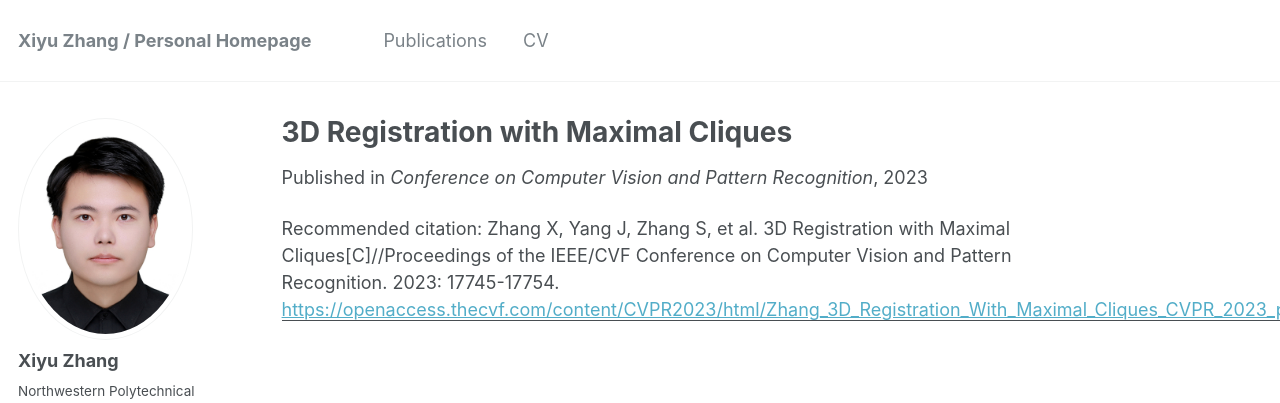
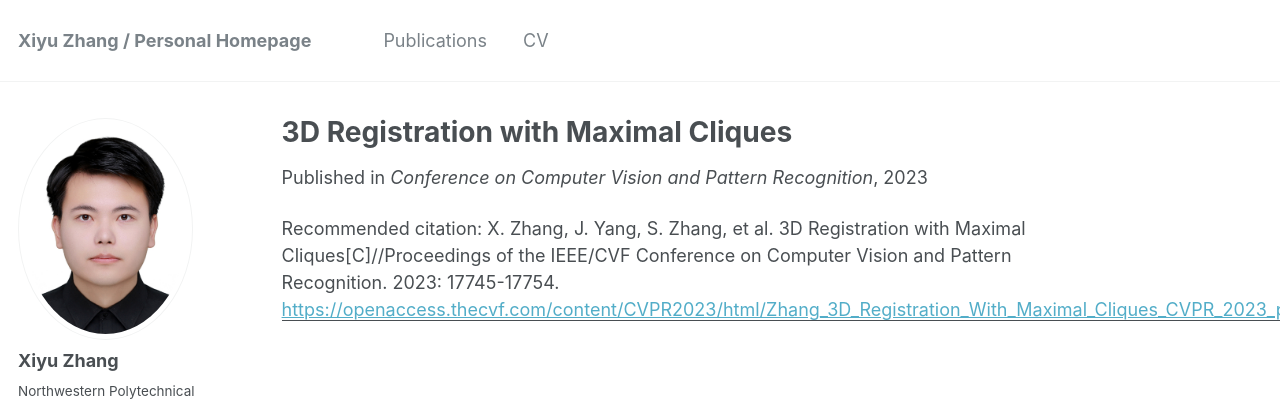
Before and after one commit to zhangxy0517/zhangxy0517.github.io, a Jekyll site: the page built from _publications/MAC.md, in a window 1280 px wide. Shown: the top 403 px of the page. Built offline with Jekyll 4.4.1, drawn with Linux system fonts in a browser that asks for light colours; some web fonts are replaced.

Commit message:
Update MAC.md

```diff
--- a/_publications/MAC.md
+++ b/_publications/MAC.md
@@ -6,5 +6,5 @@ excerpt: 'Best Student Paper Award of CVPR2023🏆'
 date: 2023-6-18
 venue: 'Conference on Computer Vision and Pattern Recognition'
 paperurl: 'https://openaccess.thecvf.com/content/CVPR2023/html/Zhang_3D_Registration_With_Maximal_Cliques_CVPR_2023_paper.html'
-citation: 'Zhang X, Yang J, Zhang S, et al. 3D Registration with Maximal Cliques[C]//Proceedings of the IEEE/CVF Conference on Computer Vision and Pattern Recognition. 2023: 17745-17754.'
+citation: 'X. Zhang, J. Yang, S. Zhang, et al. 3D Registration with Maximal Cliques[C]//Proceedings of the IEEE/CVF Conference on Computer Vision and Pattern Recognition. 2023: 17745-17754.'
 ---
```
